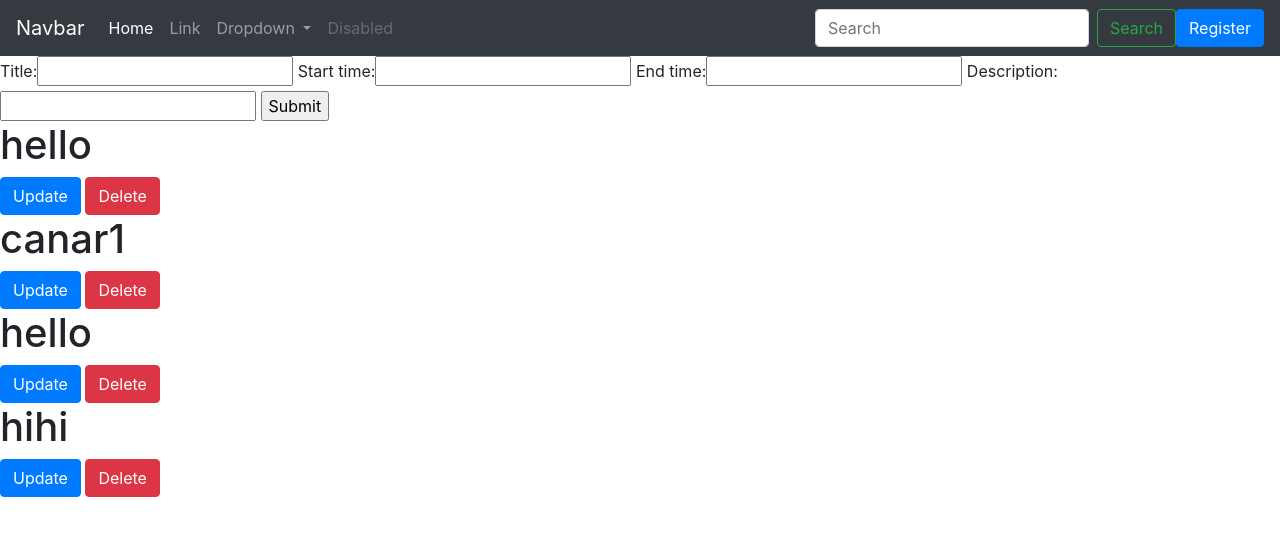
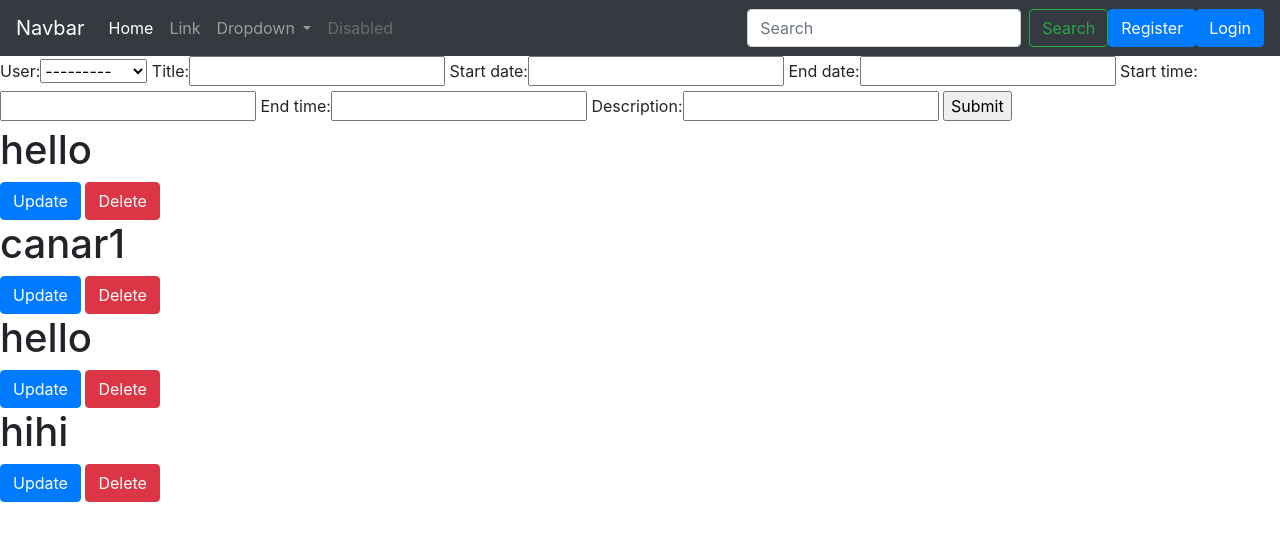
Before and after one commit to Aayush-Bhagat/Sharendar, a Django app: template sharendarapp/backend/templates/backend/list.html in a window 1280 px wide. Shown: the top 541 px of the page. Run offline with Django 3.2, Linux system fonts and the light colour scheme; the template is opened without the code that fills it: values that come from a table or form of the project are taken from there, others are empty; data comes from the database, SQL or seed files in the repository; both versions use the stored data as it was after the commit; some libraries are stand-ins or nearby versions.

Commit message:
loout button, user specific events

```diff
--- a/sharendarapp/backend/models.py
+++ b/sharendarapp/backend/models.py
@@ -1,10 +1,15 @@
 from django.db import models
+from django.contrib.auth.models import User
 
 # Create your models here.
 class Events(models.Model):
+    user = models.ForeignKey(User, on_delete=models.CASCADE, null=True)
     title = models.CharField(max_length = 100)
-    start_time = models.DateTimeField()
-    end_time = models.DateTimeField()
-    description = models.CharField(max_length = 300)
+    start_date = models.DateField(default=None)
+    end_date = models.DateField(default=None)
+    start_time = models.TimeField(blank=True, null=True)
+    end_time = models.TimeField(blank=True, null=True)
+    description = models.CharField(max_length = 300, blank=True)
+
     def __str__(self):
         return self.title
--- a/sharendarapp/backend/templates/backend/Login.html
+++ b/sharendarapp/backend/templates/backend/Login.html
@@ -93,6 +93,7 @@
 		<input type="password" name="password" placeholder="Password" class="form-control" >
 		<input class="btn login_btn" type="submit" value="Login">
 
+
         </form>
 
 	{% for message in messages %}
--- a/sharendarapp/backend/templates/backend/index.html
+++ b/sharendarapp/backend/templates/backend/index.html
@@ -45,6 +45,12 @@
             <button class="btn btn-outline-success my-2 my-sm-0" type="submit">Search</button>
           </form>
           <button type="submit" class="btn btn-primary"> <a  href="{% url 'register'%}" style = "color:white"> Register </a> </button>
+          {% if user.is_authenticated %}
+          <h6 style="color:white"> Hello, {{ request.user }} </h6>
+          <button type="submit" class="btn btn-primary"> <a  href="{% url 'logout'%}" style = "color:white"> Logout </a> </button>
+          {% else %}
+          <button type="submit" class="btn btn-primary"> <a  href="{% url 'login'%}" style = "color:white"> Login </a> </button>
+          {% endif %}
         </div>
       </nav>
     <!-- Optional JavaScript -->
--- a/sharendarapp/backend/urls.py
+++ b/sharendarapp/backend/urls.py
@@ -8,5 +8,7 @@ urlpatterns = [
    path('delete/<str:pk>/', views.deleteEvent, name= "delete_event"),
    path('register', views.registerUser, name="register"),
    path('login', views.loginUser, name="login"),
+   path('logout', views.logoutUser, name="logout"),
+
 
 ]
```
Also changed, not shown: sharendarapp/backend/views.py (+8 -1 lines), sharendarapp/backend/migrations/0002_events_user.py (added), sharendarapp/backend/migrations/0003_auto_20200731_2348.py (added), sharendarapp/backend/migrations/0004_auto_20200731_2359.py (added), sharendarapp/backend/migrations/0005_auto_20200731_2359.py (added), sharendarapp/backend/migrations/0006_auto_20200801_0014.py (added), sharendarapp/db.sqlite3, 1 other file.
